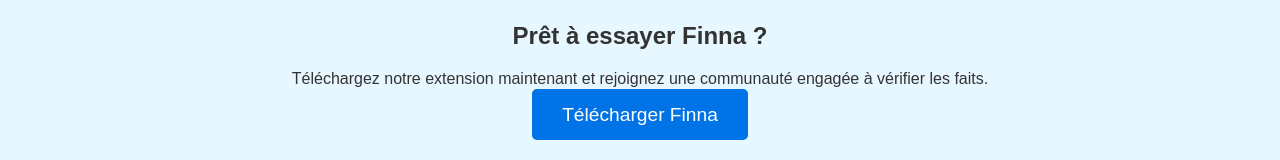
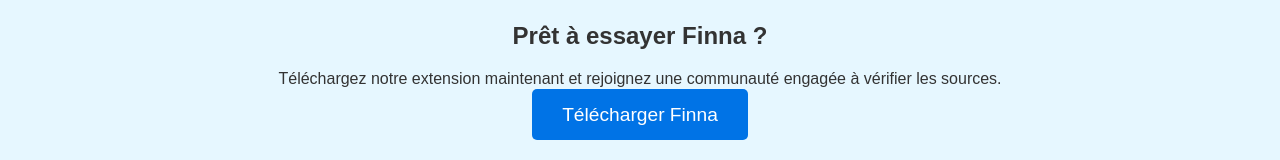
Before and after one commit to eipFinna/FINNA_MIRROR, a React (Create React App) app in the folder finna/: page / in a window 1280 px wide. Shown: the part 729-889 px from the top of the page. Built offline with nearby package versions, Linux system fonts and the light colour scheme.

Commit message:
feat: minor change just a word replacing

```diff
--- a/finna/src/components/DownloadSection.js
+++ b/finna/src/components/DownloadSection.js
@@ -7,7 +7,7 @@
       <h2>Prêt à essayer Finna ?</h2>
       <p>
         Téléchargez notre extension maintenant et rejoignez une communauté
-        engagée à vérifier les faits.
+        engagée à vérifier les sources.
       </p>
       <a
         href="./extension-finna-test.html"
```
